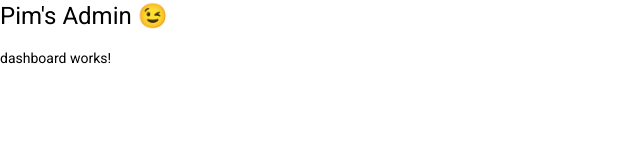
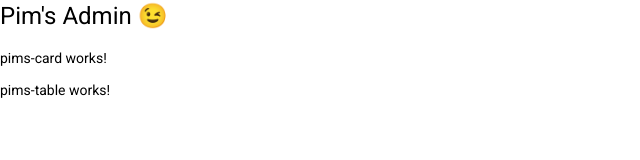
Before and after one commit to flowg/pims-admin, an Angular app: page /dashboard in a window 1280 px wide. Shown: the top 160 px of the page, without its empty margins (0-640 px from the left). Built offline with nearby package versions, Linux system fonts and the light colour scheme.

Commit message:
Created skeleton PimsCardComponent & PimsTableComponent
Added them to a SharedComponent

```diff
--- a/src/app/modules/dashboard/dashboard.component.html
+++ b/src/app/modules/dashboard/dashboard.component.html
@@ -1 +1,3 @@
-<p>dashboard works!</p>
+<pims-pims-card>
+    <pims-pims-table></pims-pims-table>
+</pims-pims-card>
--- a/src/app/modules/dashboard/dashboard.module.ts
+++ b/src/app/modules/dashboard/dashboard.module.ts
@@ -2,17 +2,17 @@
  * Angular imports
  */
 import { NgModule } from '@angular/core';
-import { CommonModule } from '@angular/common';
 
 /**
  * App imports
  */
 import { DashboardComponent } from './dashboard.component';
 import { DashboardRoutingModule } from './dashboard-routing.module';
+import { SharedModule } from '../shared/shared.module';
 
 @NgModule( {
     imports:      [
-        CommonModule,
+        SharedModule,
         DashboardRoutingModule
     ],
     declarations: [ DashboardComponent ]
--- /dev/null
+++ b/src/app/modules/shared/components/pims-card/pims-card.component.html
@@ -0,0 +1,2 @@
+<p>pims-card works!</p>
+<ng-content></ng-content>
--- /dev/null
+++ b/src/app/modules/shared/components/pims-table/pims-table.component.html
@@ -0,0 +1 @@
+<p>pims-table works!</p>
```
Also changed, not shown: src/app/modules/shared/components/pims-card/pims-card.component.ts (added, +12 -0 lines), src/app/modules/shared/components/pims-table/pims-table.component.ts (added, +12 -0 lines), src/app/modules/shared/shared.module.ts (added, +26 -0 lines), src/app/modules/shared/components/pims-card/pims-card.component.scss (added), src/app/modules/shared/components/pims-table/pims-table.component.scss (added), 2 other files (tests, documents, lock files or other folders).
